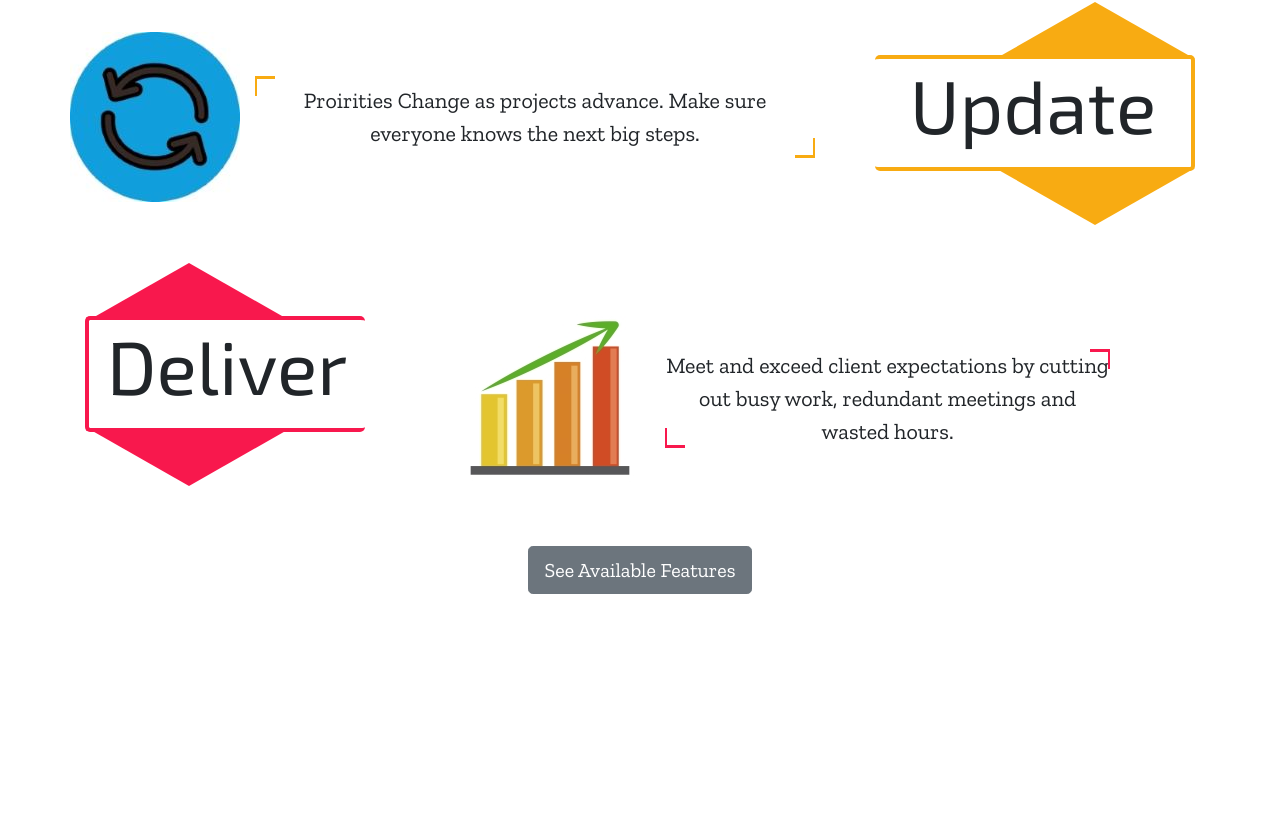
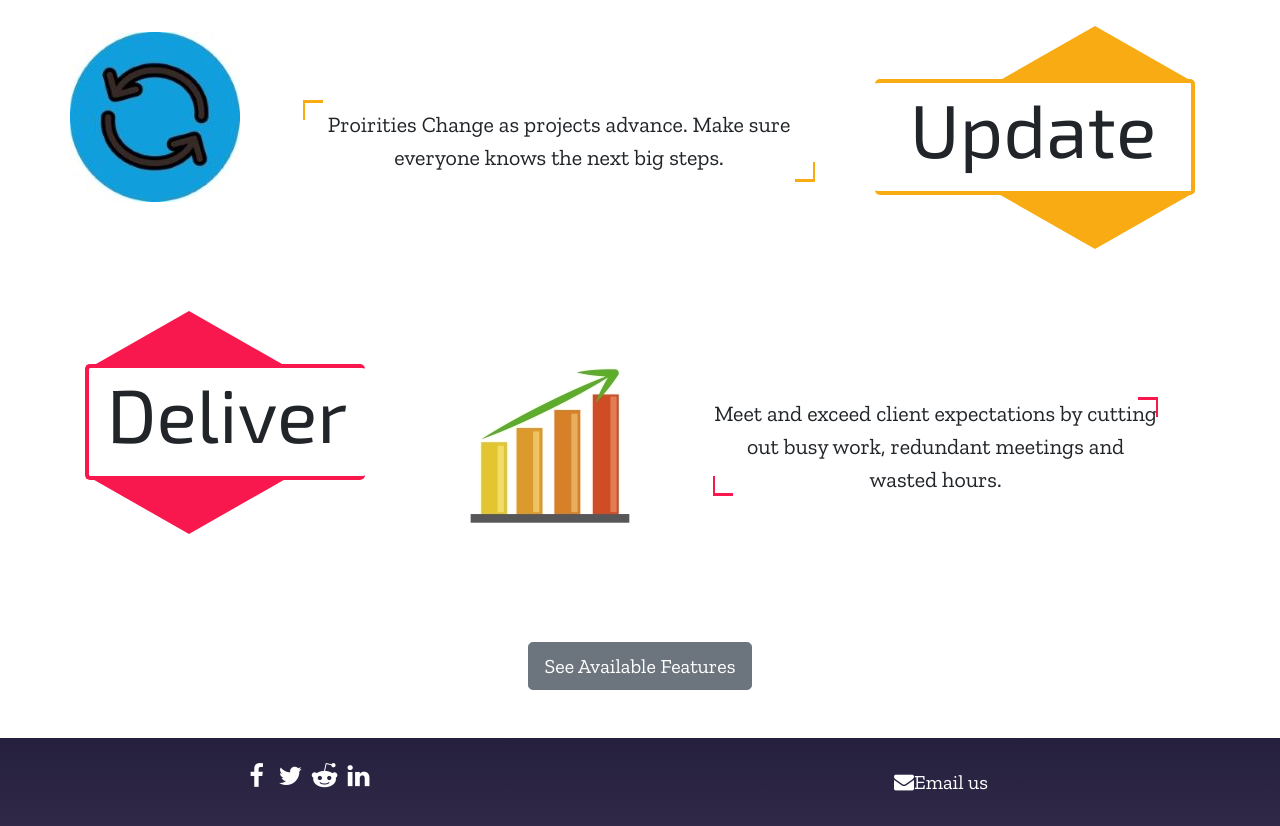
Before and after one commit to neuroCody/Projhex-React-Site, a React (Create React App) app: page /home in a window 1280 px wide. Shown: the part 1622-2448 px from the top of the page. Before the commit the page ends 2216 px from the top, so only its background shows below. Built offline with nearby package versions, Linux system fonts and the light colour scheme.

Commit message:
Footer Component

```diff
--- a/src/App.css
+++ b/src/App.css
@@ -55,7 +55,14 @@ h3, h4, h6{
   font-family: 'Exo 2', sans-serif;
 }
 
+.site-footer {
+  background-image: linear-gradient(rgba(21,14,48,0.9300000071525574), rgba(21,14,48,0.8859677314758301));
+  padding: 20px 0px;
+}
 
+.socialIcon {
+  color: white;
+}
 
 
 #hexagon1 {
--- a/src/App.js
+++ b/src/App.js
@@ -3,6 +3,7 @@ import React, { Component } from 'react';
 // import Data from './components/HomeComponent';
 import Header from './components/HeaderComponent';
 import HomePage from './components/HomeComponents';
+import Footer from './components/FooterComponent';
 import {BrowserRouter} from 'react-router-dom';
 import './App.css';
 
@@ -13,6 +14,7 @@ class App extends Component {
         <div className="App">
           <Header />
           <HomePage />
+          <Footer />
         </div>
       </BrowserRouter>
     );
--- a/src/components/DeliverRowComponent.js
+++ b/src/components/DeliverRowComponent.js
@@ -9,7 +9,7 @@ function DeliverRow() {
                         <h4 className="hexText">Deliver</h4>
                     </span>
                 </div>
-                <img className="d-none d-md-block mt-5" src="/assets/images/Growth-chart-sm.jpg" alt="Growth Chart"/>
+                <img className="d-none d-md-block mt-5 mr-5" src="/assets/images/Growth-chart-sm.jpg" alt="Growth Chart"/>
                 <div className="col col-lg-5">
                     <div className="media d-none d-md-block">
                         <div className="media-body align-self-center mt-5" id="hexPara5">
--- a/src/components/DevRowComponents.js
+++ b/src/components/DevRowComponents.js
@@ -32,7 +32,7 @@ function DevRow() {
                         <h4 className="hexText">Develop</h4>
                     </span>
                 </div>
-                <img className="d-none d-md-block" src="/assets/images/idea-vector-background-xs.jpg" id="devPic" alt="Idea" />
+                <img className="d-none d-md-block mr-2" src="/assets/images/idea-vector-background-xs.jpg" id="devPic" alt="Idea" />
                 <div className="col mt-5">
                     <div className="media d-none d-md-block">
                         <div className="media-body align-self-center p-2"  id="hexPara1">
--- /dev/null
+++ b/src/components/FooterComponent.js
@@ -0,0 +1,24 @@
+import React from 'react';
+import { Link } from 'react-router-dom';
+
+function Footer(props) {
+    return(
+        <footer class="site-footer">
+        <div class="container">
+            <div class="row">
+                <div class="col col-sm-5 text-center">
+                    <a class="btn btn-social-icon" href="http://facebook.com" target="_blank" rel="noopener noopen"><i class="fa fa-facebook socialIcon"></i></a>
+                    <a class="btn btn-social-icon" href="http://twitter.com/" target="_blank" rel="noopener noopen"><i class="fa fa-twitter socialIcon"></i></a>
+                    <a class="btn btn-social-icon" href="http://reddit.com" target="_blank" rel="noopener noopen"><i class="fa fa-reddit-alien socialIcon"></i></a>
+                    <a class="btn btn-social-icon" href="http://linkedin.com" target="_blank" rel="noopener noopen"><i class="fa fa-linkedin socialIcon"></i></a>
+                </div>
+                <div class="col col-sm-5 text-center">
+                    <a class="btn btn-link btn-lg text-white float-right" href="mailto: support@projhex.net"><i class="fa fa-envelope"></i>Email us</a>
+                </div>
+            </div>
+        </div>
+    </footer>
+    )
+}
+
+export default Footer;
--- a/src/components/HeaderComponent.js
+++ b/src/components/HeaderComponent.js
@@ -40,14 +40,30 @@ class Header extends Component {
                 </Jumbotron>
                 <Navbar dark sticky="top" expand="md">
                     <div class="container">
-                        <NavbarToggler />
+                        <NavbarToggler onClick={this.toggleNav}/>
                         <Collapse isOpen={this.state.isNavOpen} navbar>
                             <Nav navbar>
 
-                                <NavItem><NavLink className="nav-link" to="/home">Home</NavLink></NavItem>
-                                <NavItem><NavLink className="nav-link" to="/about">About</NavLink></NavItem>
-                                <NavItem><NavLink className="nav-link" to="/features">Features</NavLink></NavItem>
-                                <NavItem><NavLink className="nav-link" to="/contact">Contact</NavLink></NavItem>
+                                <NavItem>
+                                    <NavLink className="nav-link" to="/home">
+                                    Home
+                                    </NavLink>
+                                </NavItem>
+                                <NavItem>
+                                    <NavLink className="nav-link" to="/about">
+                                    About
+                                    </NavLink>
+                                </NavItem>
+                                <NavItem>
+                                    <NavLink className="nav-link" to="/features">
+                                    Features
+                                    </NavLink>
+                                </NavItem>
+                                <NavItem>
+                                    <NavLink className="nav-link" to="/contact">
+                                    Contact
+                                    </NavLink>
+                                </NavItem>
                             </Nav>
                         </Collapse>
 
--- a/src/components/HomeComponents.js
+++ b/src/components/HomeComponents.js
@@ -17,7 +17,7 @@ class HomePage extends Component {
                 <UpdateRow />
                 <DeliverRow />
                 <div class="row row-content">
-                    <div class="col d-flex justify-content-center">
+                    <div class="col d-flex justify-content-center mt-5 mb-5">
                         <a href="/"><button class="btn btn-lg btn-secondary">See Available Features</button></a>
                     </div>
                 </div>
--- a/src/components/OrgRowComponent.js
+++ b/src/components/OrgRowComponent.js
@@ -9,7 +9,7 @@ function OrgRow() {
                         <h4 className="hexText ">Organize</h4>
                     </span>
                 </div>
-                <img className="d-none d-lg-block mt-5" src="/assets/images/puzzle-planet-xs.png" alt="planet" />
+                <img className="d-none d-lg-block mt-5 mr-3" src="/assets/images/puzzle-planet-xs.png" alt="planet" />
                 <div className="col mt-5">
                     <div className="media d-none d-md-block ">
                         <div className="media-body p-2" id="hexPara2">
--- a/src/components/UpdateRowComponent.js
+++ b/src/components/UpdateRowComponent.js
@@ -9,7 +9,7 @@ function UpdateRow() {
                         <h4 className="hexText">Update</h4>
                     </span>
                 </div>
-                <img className="d-none d-lg-block mt-5" src="/assets/images/Update-img-xxs.jpg" alt="Update Symbol"/>
+                <img className="d-none d-lg-block mt-5 mb-5 mr-5" src="/assets/images/Update-img-xxs.jpg" alt="Update Symbol"/>
                 <div className="col">
                     <div className="media d-none d-md-block">
                         <div className="media-body align-self-center p-2 mt-5" id="hexPara4">
```
